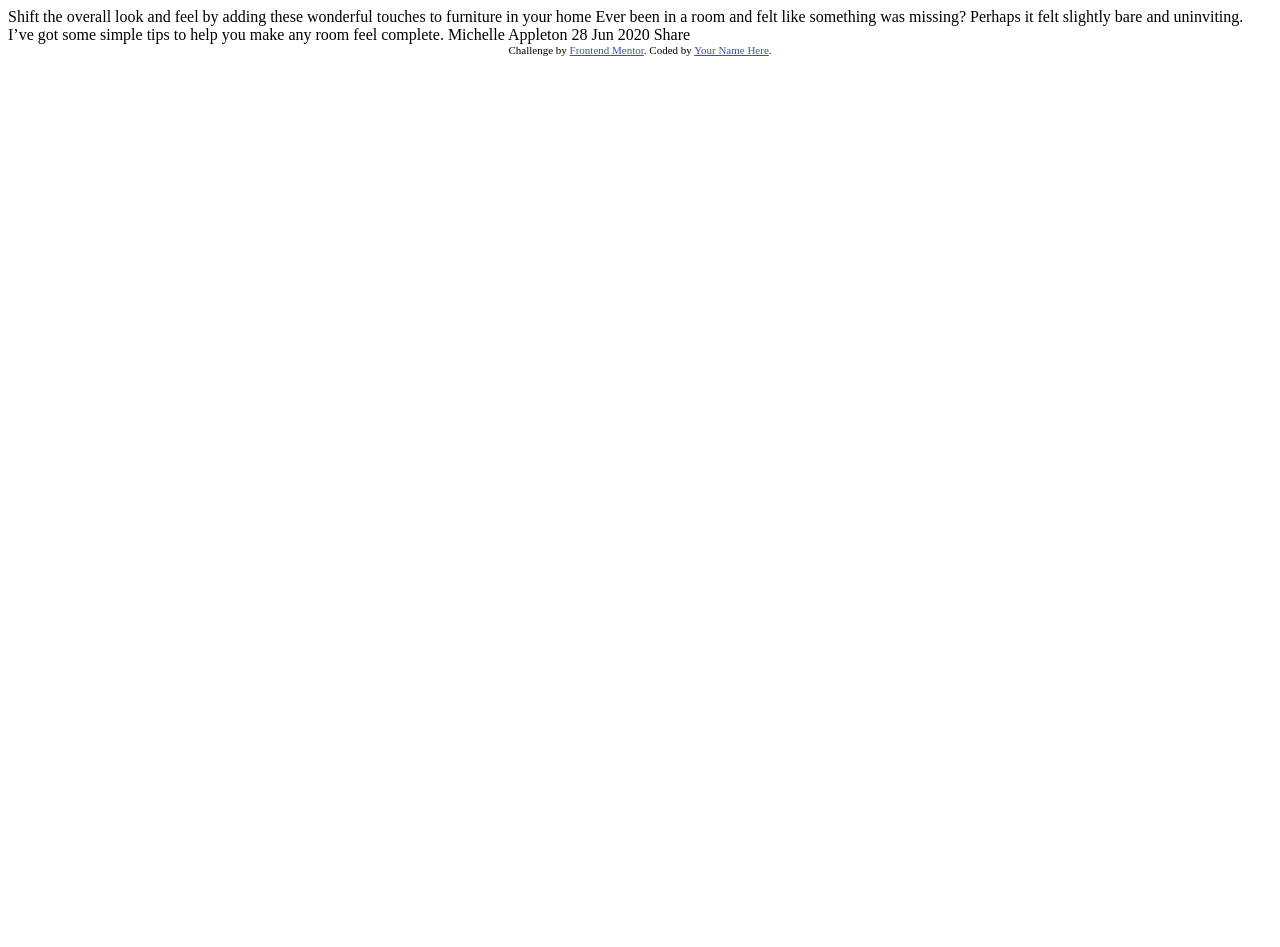
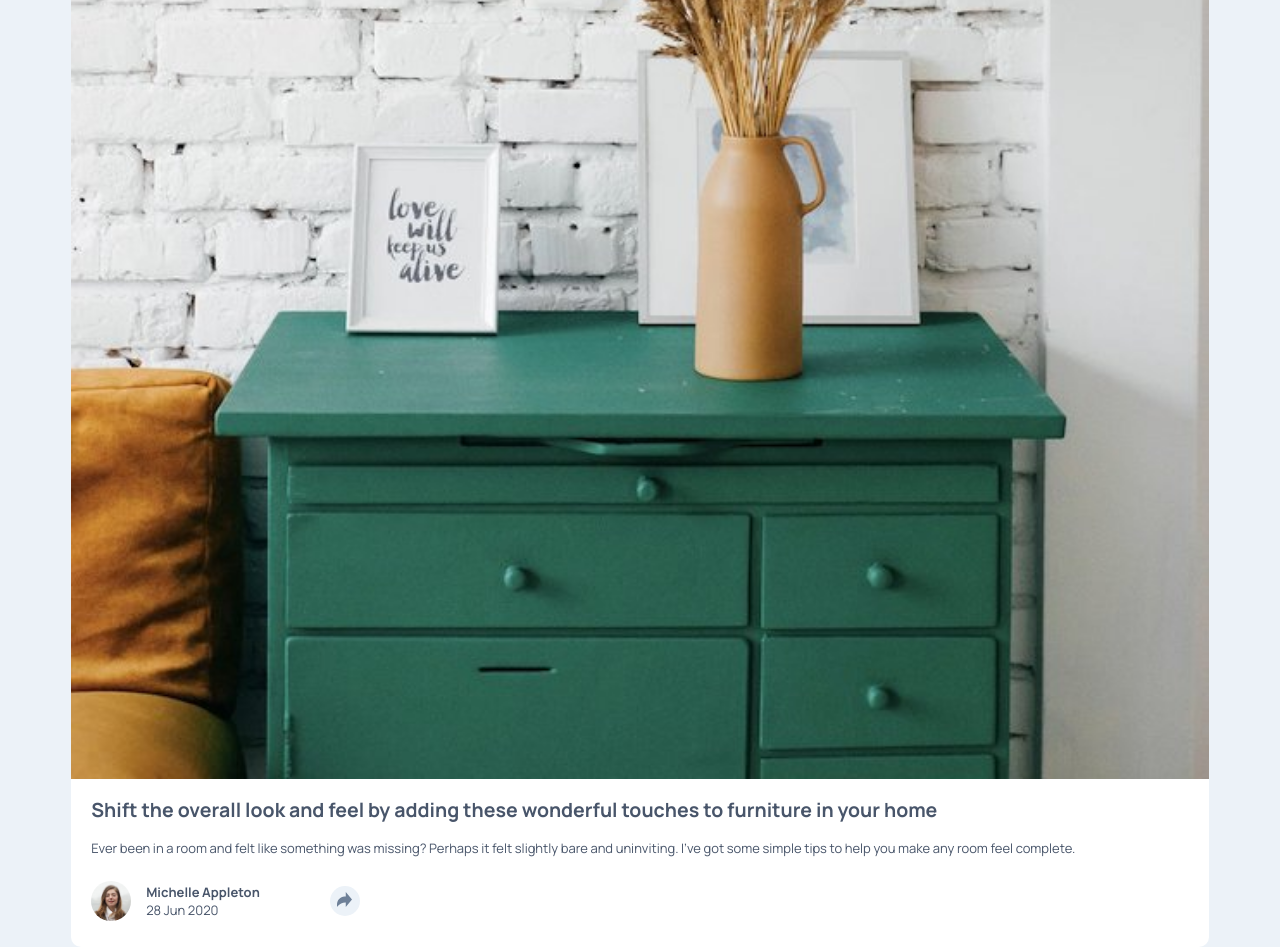
Before and after one commit to mazalea/FEMentor_Challenge3, a plain HTML site: page index.html in a window 1280 px wide. Before the commit the page ends 800 px from the top, so only its background shows below. Drawn offline with Linux system fonts and the light colour scheme.

Commit message:
Update index.html

```diff
--- a/index.html
+++ b/index.html
@@ -5,32 +5,33 @@
   <meta name="viewport" content="width=device-width, initial-scale=1.0"> <!-- displays site properly based on user's device -->
 
   <link rel="icon" type="image/png" sizes="32x32" href="./images/favicon-32x32.png">
-
+  <link rel="stylesheet" href="challenge3.css">
+  <link href="https://fonts.googleapis.com/css?family=Manrope:200,300,regular,500,600,700,800" rel="stylesheet" />
   <title>Frontend Mentor | Article preview component</title>
 
-  <!-- Feel free to remove these styles or customise in your own stylesheet 👍 -->
-  <style>
-    .attribution { font-size: 11px; text-align: center; }
-    .attribution a { color: hsl(228, 45%, 44%); }
-  </style>
 </head>
 <body>
-
-  Shift the overall look and feel by adding these wonderful
-  touches to furniture in your home
-
-  Ever been in a room and felt like something was missing? Perhaps
-  it felt slightly bare and uninviting. I’ve got some simple tips
-  to help you make any room feel complete.
-
-  Michelle Appleton
-  28 Jun 2020
-
-  Share
-
-  <div class="attribution">
-    Challenge by <a href="https://www.frontendmentor.io?ref=challenge" target="_blank">Frontend Mentor</a>.
-    Coded by <a href="#">Your Name Here</a>.
-  </div>
+<div class="banner-all">
+<div class="banner">
+    <img src="images/drawers.jpg" />
+    <div class="content">
+        <h2>Shift the overall look and feel by adding these wonderful
+            touches to furniture in your home</h2>
+        <p>Ever been in a room and felt like something was missing? Perhaps
+            it felt slightly bare and uninviting. I’ve got some simple tips
+            to help you make any room feel complete.</p>
+        <div class="content-footer">
+            <img src="images/avatar-michelle.jpg">
+            <div class="cfooter-prop">
+                <p><b>Michelle Appleton</b>
+                <br>28 Jun 2020</p>
+            <div class="cfooter-btn">
+                <button><img src="images/icon-share.svg"></button>
+            </div>
+            </div>
+        </div>
+    </div>
+</div>
+</div>
 </body>
 </html>
```
